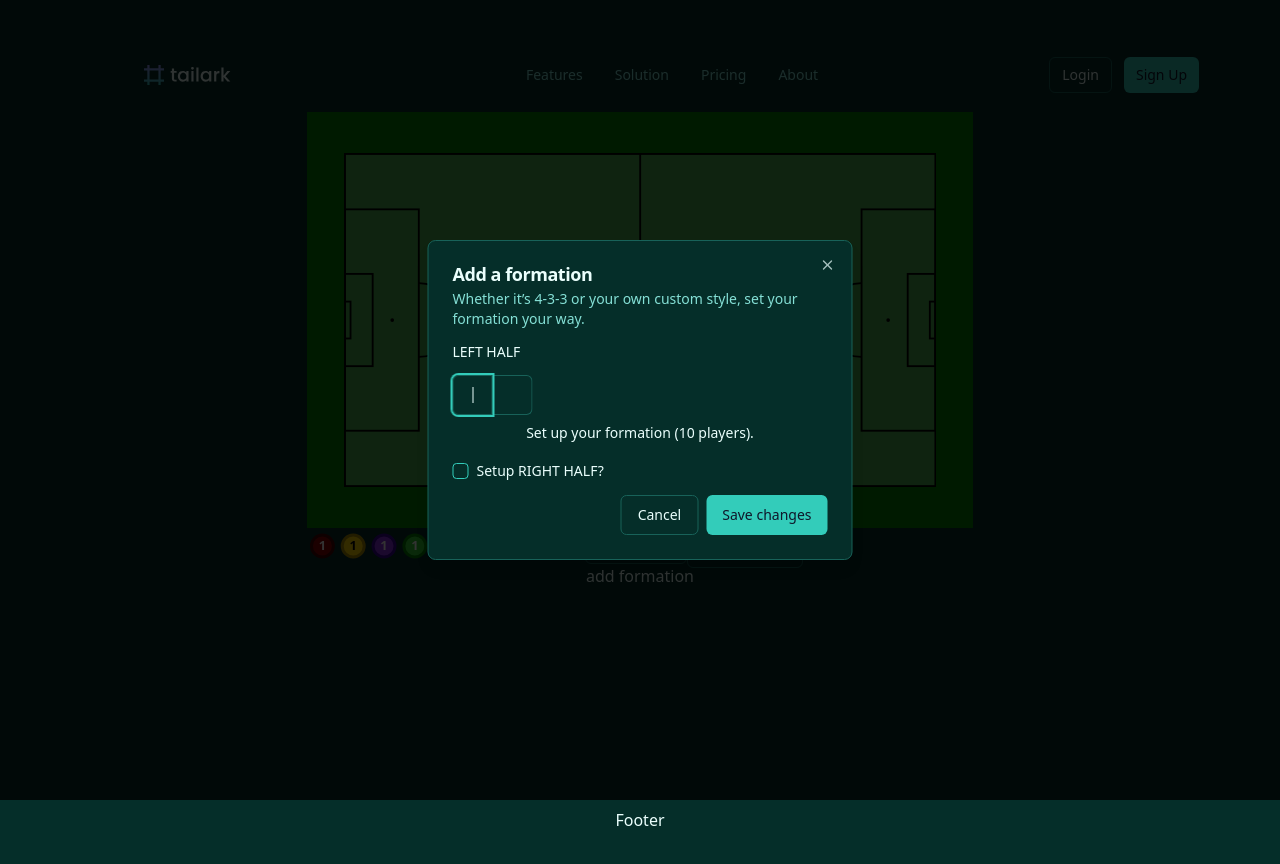
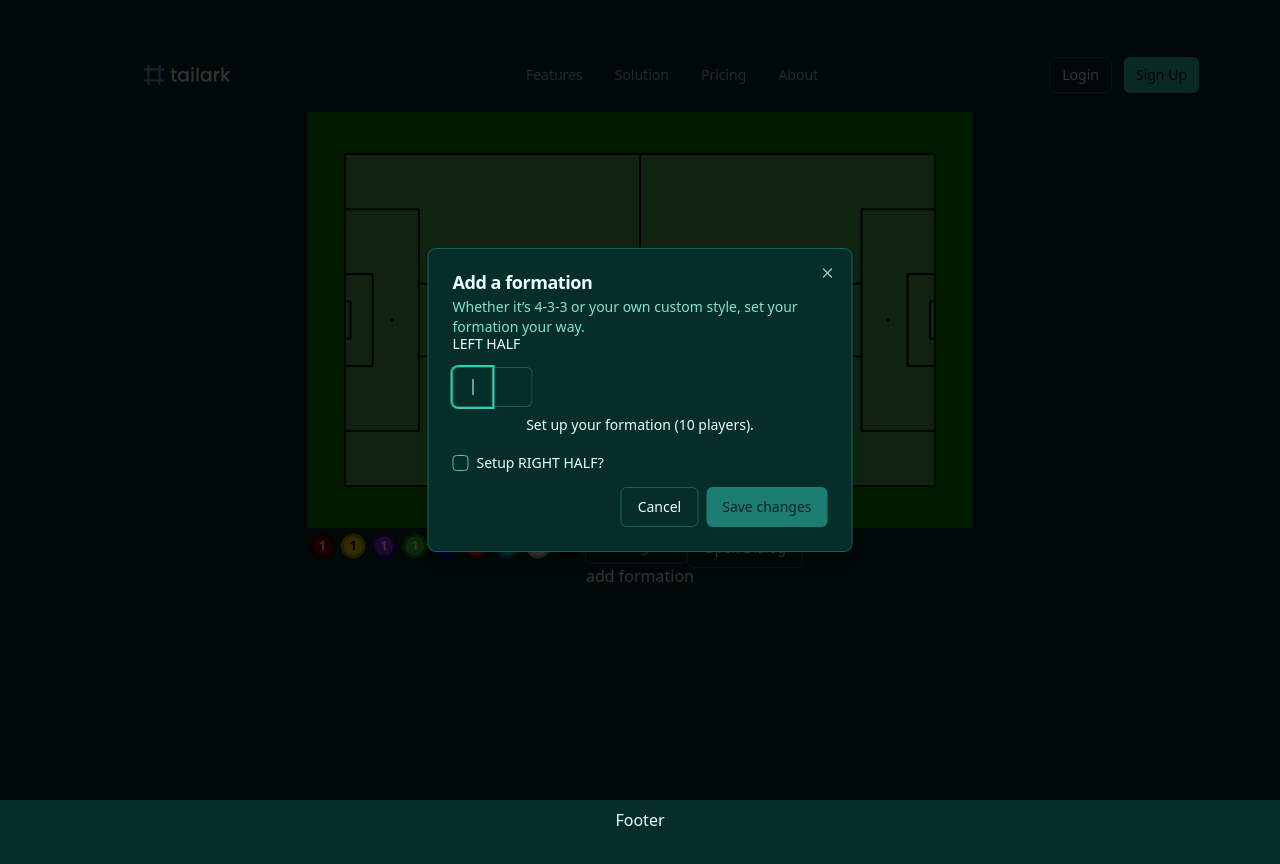
Before and after one commit to Ankitchawla3123/Ultimate-tactics, a React (Vite) app: page / in a window 1280 px wide. Both pictures are taken after a click on the button "Open Dialog". Built offline with nearby package versions, Linux system fonts and the light colour scheme.

Commit message:
form check done just formation hook integration left

```diff
--- a/src/components/FormationDialogue.jsx
+++ b/src/components/FormationDialogue.jsx
@@ -18,14 +18,43 @@ import { OTPInput } from "./OTPinput";
 
 export function FormationDialogue() {
   const [showRightHalf, setShowRightHalf] = useState(false);
+  const [LeftHalf, setLeftHalf] = useState("");
+  const [RightHalf, setRightHalf] = useState("");
+  const [leftValid, setleftValid] = useState(false);
+  const [rightValid, setrightValid] = useState(false);
+
+  const reset = () => {
+    setLeftHalf("");
+    setRightHalf("");
+    setleftValid(false);
+    setrightValid(false);
+  };
+
+  const handleSubmit = (e) => {
+    e.preventDefault();
+
+    if (!leftValid || (showRightHalf && !rightValid)) {
+      alert("Please complete a valid formation.");
+      return;
+    }
+
+    const finalFormation = {
+      left: LeftHalf,
+      right: showRightHalf ? RightHalf : null,
+    };
+
+    reset();
+    console.log("✅ Submitted Formation:", finalFormation);
+  };
 
   return (
-    <Dialog>
-      <form>
+    <Dialog onOpenChange={reset}>
       <DialogTrigger asChild>
         <Button variant="outline">Open Dialog</Button>
       </DialogTrigger>
+
       <DialogContent className="sm:max-w-[425px]">
+        <form onSubmit={handleSubmit}>
           <DialogHeader>
             <DialogTitle>Add a formation</DialogTitle>
             <DialogDescription>
@@ -35,41 +64,52 @@ export function FormationDialogue() {
           </DialogHeader>
 
           <div className="grid gap-5">
-            {/* LEFT HALF */}
             <div className="grid gap-2">
               <Label>LEFT HALF</Label>
-              <OTPInput />
+              <OTPInput setValid={setleftValid} setVal={setLeftHalf} />
             </div>
 
-            {/* CHECKBOX */}
             <div className="flex items-center space-x-2">
               <Checkbox
                 id="right-half"
                 checked={showRightHalf}
-                onCheckedChange={(checked) =>
-                  setShowRightHalf(Boolean(checked))
+                onCheckedChange={(checked) => {
+                  const isChecked = Boolean(checked);
+                  setShowRightHalf(isChecked);
+                  if (!isChecked) {
+                    setRightHalf("");
+                    setrightValid(false);
                   }
+                }}
               />
               <Label htmlFor="right-half">Setup RIGHT HALF?</Label>
             </div>
 
-            {/* CONDITIONAL RIGHT HALF */}
             {showRightHalf && (
               <div className="grid gap-2">
                 <Label>RIGHT HALF</Label>
-                <OTPInput />
+                <OTPInput setValid={setrightValid} setVal={setRightHalf} />
               </div>
             )}
           </div>
 
-          <DialogFooter>
+          <DialogFooter className="mt-4">
             <DialogClose asChild>
-              <Button variant="outline">Cancel</Button>
+              <Button onClick={reset} variant="outline" type="button">
+                Cancel
+              </Button>
             </DialogClose>
-            <Button type="submit">Save changes</Button>
+            <DialogClose asChild>
+              <Button
+                type="submit"
+                disabled={!leftValid || (showRightHalf && !rightValid)}
+              >
+                Save changes
+              </Button>
+            </DialogClose>
           </DialogFooter>
+        </form>
       </DialogContent>
-      </form>
     </Dialog>
   );
 }
--- a/src/components/OTPinput.jsx
+++ b/src/components/OTPinput.jsx
@@ -8,7 +8,7 @@ import {
   InputOTPSlot,
 } from "@/components/ui/input-otp";
 
-export function OTPInput() {
+export function OTPInput({ setVal, setValid }) {
   const MAX_LENGTH = 6;
   const MIN_SLOTS = 2;
   const [value, setValue] = React.useState("");
@@ -22,28 +22,36 @@ export function OTPInput() {
     [...val].reduce((sum, digit) => sum + parseInt(digit, 10), 0);
 
   const handleChange = (newVal) => {
+    const currentSum = computeSum(value);
+    if (currentSum === 10 && newVal.length > value.length) {
+      return;
+    }
+
     const digits = [...newVal].filter((char) => isDigit(char));
+    const joinedDigits = digits.join("");
     const currentLength = digits.length;
-    const sum = computeSum(digits.join(""));
+    const sum = computeSum(joinedDigits);
     const isValid = sum === 10;
 
     if (sum > 10) {
       setError("Only 10 players could be set");
+      setValid(false);
       return;
     }
-
-    if (currentLength > visibleSlots) return;
 
     if (isValid) {
       setVisibleSlots(currentLength);
       setError("");
+      setValid(true);
     } else {
       const newVisible = Math.min(currentLength + 1, MAX_LENGTH);
       setVisibleSlots(Math.max(newVisible, MIN_SLOTS));
       setError("Only 10 players could be set");
+      setValid(false);
     }
 
-    setValue(digits.join(""));
+    setValue(joinedDigits);
+    setVal(joinedDigits);
   };
 
   return (
```
Lines whose indentation alone changed are shown as unchanged.
